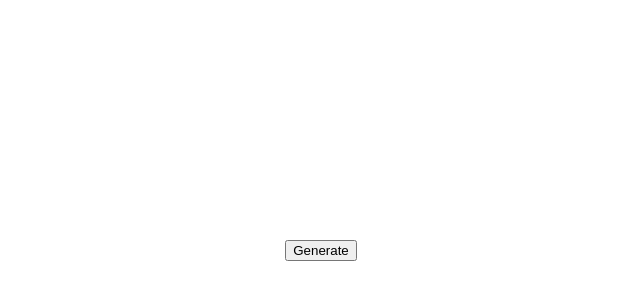
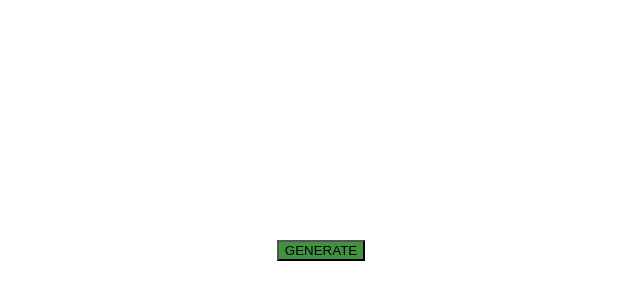
Before and after one commit to SaraMoad/BingoGenerator, a React (Create React App) app in the folder bingogenerator/: page / in a window 1280 px wide. Shown: the part 150-450 px from the top of the page, without its empty margins (319-959 px from the left). Built offline with nearby package versions, Linux system fonts and the light colour scheme.

Commit message:
styling of button

```diff
--- a/bingogenerator/src/components/RegenerateButton.jsx
+++ b/bingogenerator/src/components/RegenerateButton.jsx
@@ -1,11 +1,12 @@
 import React from "react";
+import '../style.css'
 
-
+// style with gpn green, add a hover component, hide it when printed, increase size and padding.
 
 const RegenerateButton = ({ regenerate }) => {
   return (
-    <button onClick={regenerate}>
-      Generate
+    <button className="button" onClick={regenerate}>
+      GENERATE
     </button>
   );
 }
```
